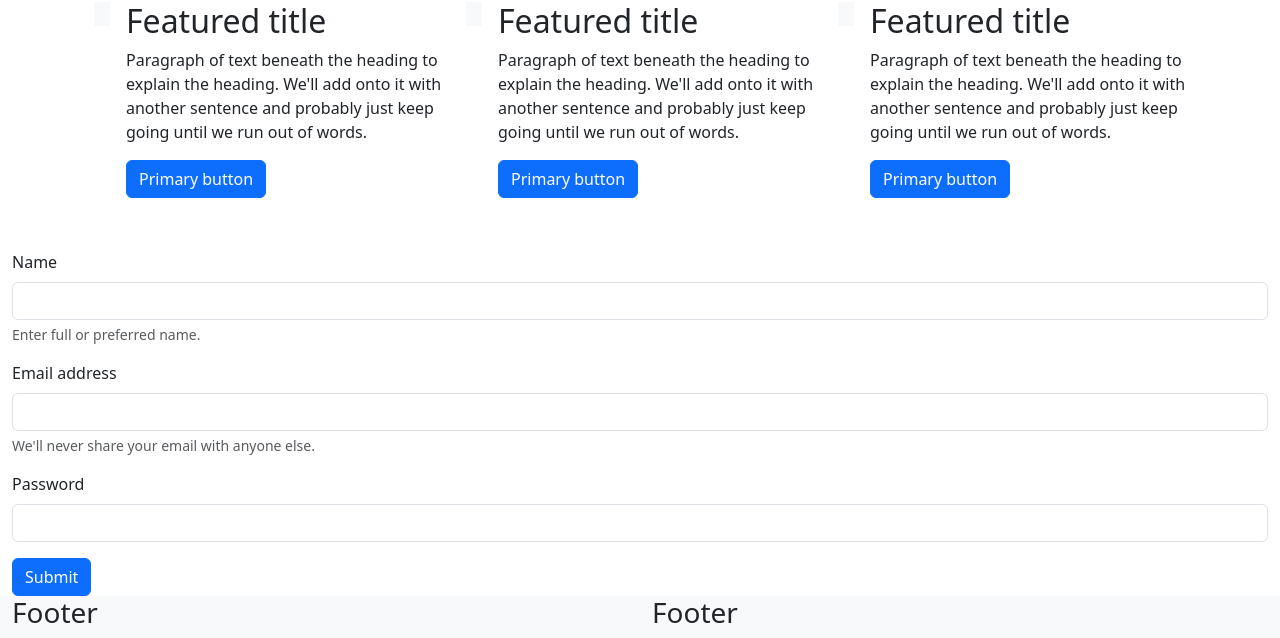
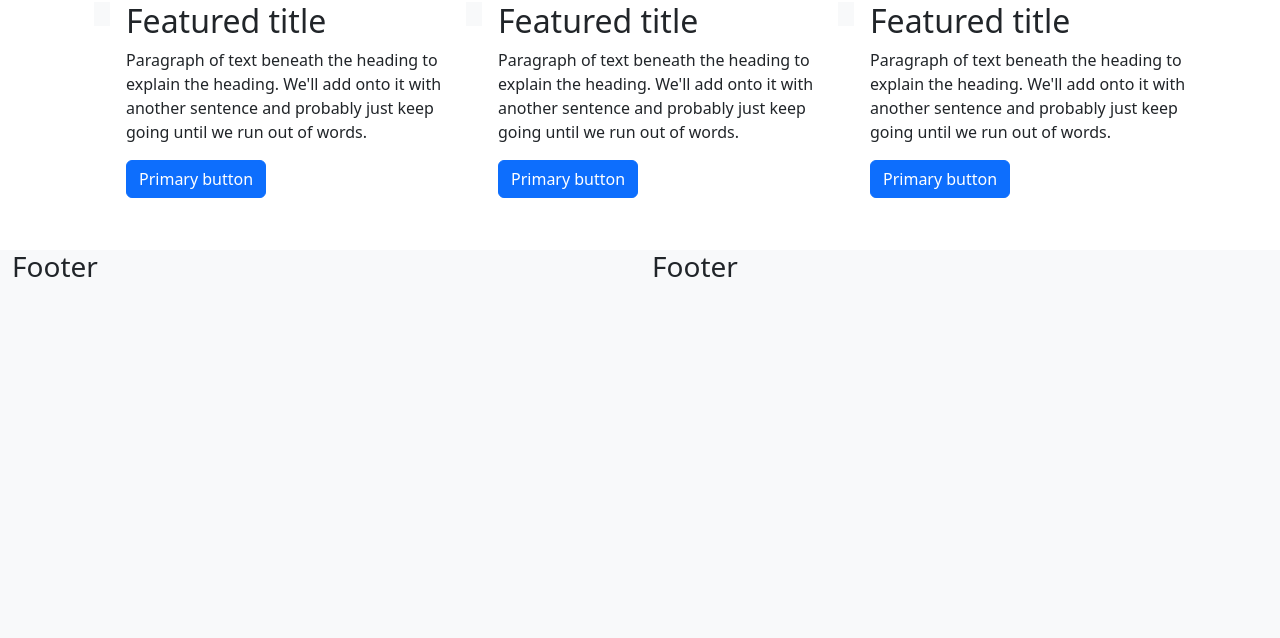
Before and after one commit to ElGunner79/iod-blog-team, a Node project: template views/main.hbs in a window 1280 px wide. Shown: the part 586-1224 px from the top of the page. After the commit the page ends 863 px from the top, so only its background shows below. Run offline with Node 20 templates, Linux system fonts and the light colour scheme; the template is opened without the code that fills it, so the values that code supplies are empty; some libraries are stand-ins or nearby versions.

Commit message:
updated main.hbs file

```diff
--- a/views/main.hbs
+++ b/views/main.hbs
@@ -56,48 +56,3 @@
       </div>
     </div>
   </div>
-
-  <form method="post" action="/api/users">
-  <div class="mb-3">
-    <label for="name" class="form-label">Name</label>
-    <input type="text" class="form-control" id="name" name="name" aria-describedby="nameHelp" required>
-    <div id="nameHelp" class="form-text">Enter full or preferred name.</div>
-  </div>
-  <div class="mb-3">
-    <label for="email" class="form-label">Email address</label>
-    <input type="email" class="form-control" id="email" name="email" aria-describedby="emailHelp" required>
-    <div id="emailHelp" class="form-text">We'll never share your email with anyone else.</div>
-  </div>
-  <div class="mb-3">
-    <label for="password" class="form-label">Password</label>
-    <input type="password" class="form-control" id="password" name="password" required>
-  </div>
-  <button type="submit" class="btn btn-primary">Submit</button>
-</form>
-<script>
-  const form = document.querySelector('form');
-  const button = document.querySelector('button');
-  form.addEventListener('submit', async (e) => {
-    button.disabled = true;
-    e.preventDefault();
-    const formData = new FormData(form);
-    const data = Array.from(formData.entries()).reduce((memo, [key, value]) => ({
-      ...memo,
-      [key]: value,
-    }), {});
-    const response = await fetch('/api/users', {
-      method: 'POST',
-      body: JSON.stringify(data),
-      headers: {
-      "Content-Type": "application/json",
-    },
-    });
-    const result = await response.json();
-    if (result.result === 200) {
-      window.location.href = '/users';
-    } else {
-      alert(result.error);
-    }
-    button.disabled = false;
-  });
-</script>
```
